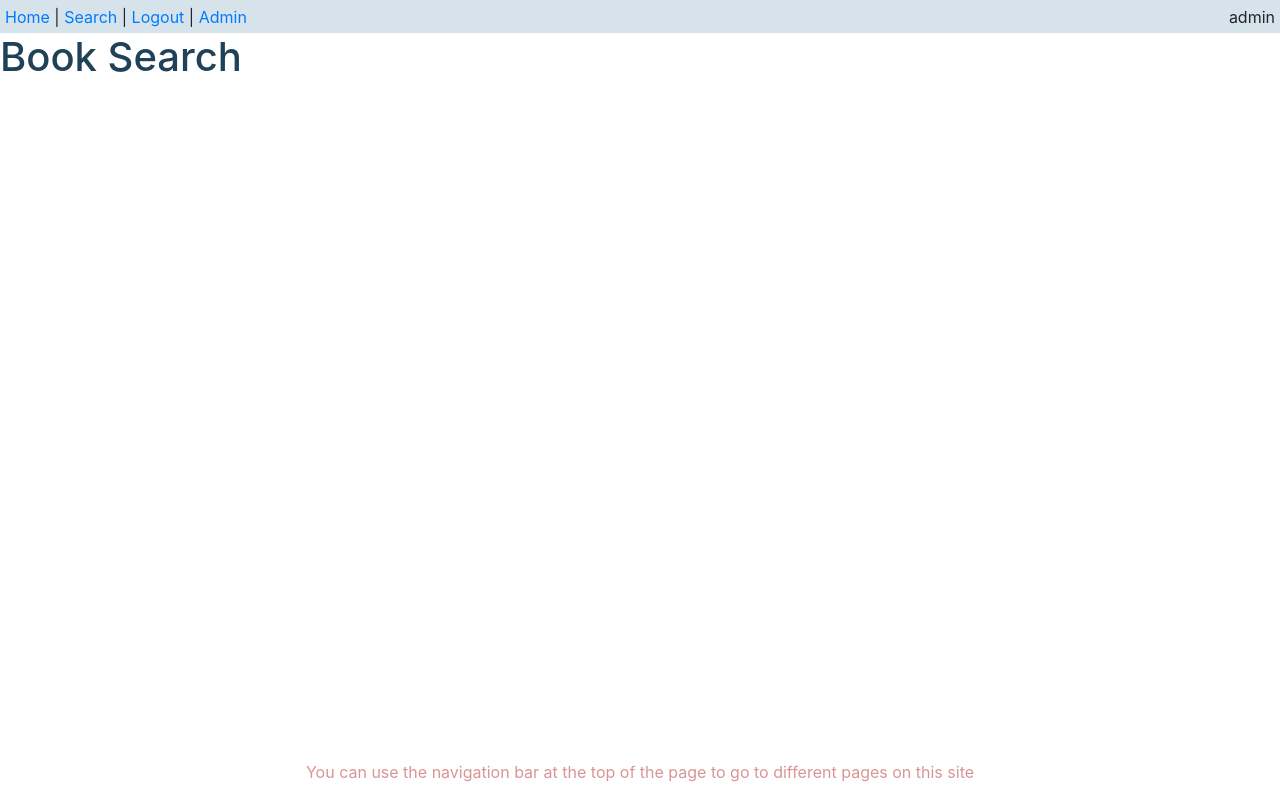
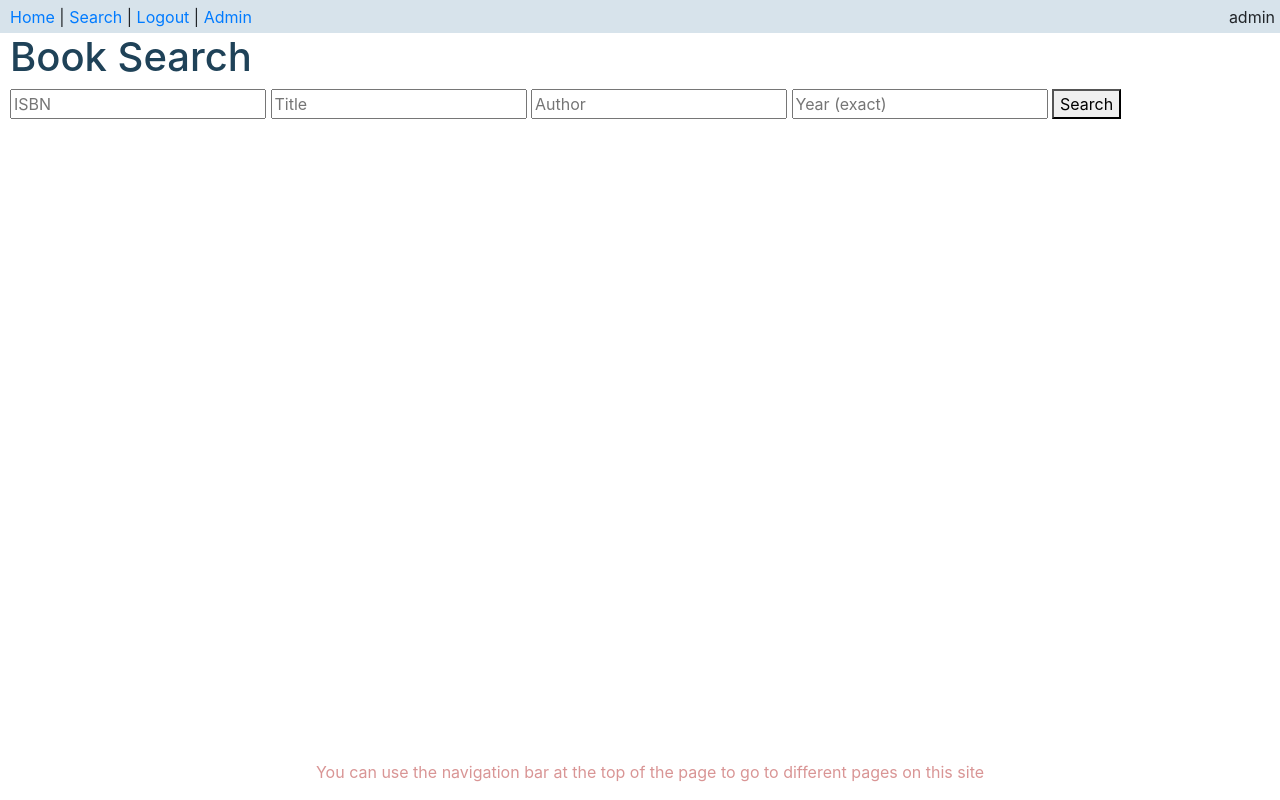
Before and after one commit to WynandTredouxENGO511/Lab1, a Flask app: page /search in a window 1280 px wide. Run offline with Flask 2, Linux system fonts and the light colour scheme; the visitor is signed in with stand-in values (Sample User, id 1); some libraries are stand-ins or nearby versions.

Commit message:
completed search page TODO: finish book page

```diff
--- a/application.py
+++ b/application.py
@@ -6,7 +6,7 @@ DATABASE_URL=postgres://qbtxfingwrqmyc:962e9c32a97ff8eb6dff5e85a07032b9a9758d9da
 import os
 import hashlib
 
-from flask import Flask, session, request, render_template, redirect, url_for
+from flask import Flask, session, request, render_template, redirect, url_for, abort
 from flask_session import Session
 from sqlalchemy import create_engine
 from sqlalchemy.orm import scoped_session, sessionmaker
@@ -17,6 +17,14 @@ def encrypt_string(hash_string):
     sha_signature = \
         hashlib.sha256(hash_string.encode()).hexdigest()
     return sha_signature
+
+
+# function to deal with quotes in SQL queries
+def SQLquotes(str):
+    if "'" in str:
+        return str.replace("'", "''")
+    else:
+        return str
 
 
 app = Flask(__name__)
@@ -30,34 +38,35 @@ app.config.from_pyfile('config.cfg', silent=True)  # load settings from config.c
 Session(app)
 
 # Set up database
-engine = create_engine(
-    'postgres://qbtxfingwrqmyc:962e9c32a97ff8eb6dff5e85a07032b9a9758d9da76c231864487642df21726a@ec2-35-168-54-239.compute-1.amazonaws.com:5432/d3tu5tucael6mf')
+engine = create_engine(os.getenv("DATABASE_URL"))
 db = scoped_session(sessionmaker(bind=engine))
+
 
 @app.route("/")
 def home():
-    if session.get("user") is None:
+    if session.get("user") is None:  # initialize user to empty
         session["user"] = ''
     return render_template('home.html', user=session["user"])
 
 
 @app.route("/login", methods=["GET", "POST"])
 def login():
-    if session.get("user") is None:
+    if session.get("user") is None:  # initialize user to empty
         session["user"] = ''
     # normal page load
     if request.method == "GET":
         return render_template('login.html', user=session["user"])
+
     # login/register action
     else:
+        # get username and password for the login or registration forms
         username = request.form.get('Username')
         # escape ' character by replacing with ''
-        if "'" in username:
-            value = username.replace("'", "''")
+        username = SQLquotes(username)
         password = request.form.get('Password')
-        hashpass = encrypt_string(password) # password doesn't need any sanitation since it is hashed
-        if 'login' in request.form:
-            print('login!')
+        hashpass = encrypt_string(password)  # password doesn't need any sanitation since it is hashed
+
+        if 'login' in request.form:  # if login was pressed
             # find all users with username
             userswithname = db.execute("SELECT username,password FROM users WHERE username=:u AND password=:p",
                                        {"u": username, "p": hashpass}).fetchall()
@@ -65,14 +74,15 @@ def login():
             if len(userswithname) == 0:
                 return render_template('login.html', logError='Username or password is incorrect', user=session["user"])
             session["user"] = username
-            print("login success")
+            print(f"User {username} has logged in")
             return redirect(url_for('search'))
-        elif 'register' in request.form:
+
+        elif 'register' in request.form:  # if register was pressed
             print('register')
             # check if username is blank
             if username == '':
                 return render_template('login.html', regError='Username cannot be blank', user=session["user"])
-                # check if password is blank
+            # check if password is blank
             if password == '':
                 return render_template('login.html', regError='Password cannot be blank', user=session["user"])
             # check if username is already in database
@@ -82,6 +92,13 @@ def login():
                     # reload the page, displaying an error message
                     return render_template('login.html', regError='This username is already taken',
                                            user=session["user"])
+
+            # check if password matches confirmed password
+            checkpassword = request.form.get('ConfirmPassword')
+            if password != checkpassword:
+                return render_template('login.html', regError='Passwords must match',
+                                       user=session["user"])
+
             # register the user in the database with a hashed password
             db.execute("INSERT INTO users (username, password) VALUES (:u, :p)",
                        {"u": username, "p": hashpass})
@@ -113,14 +130,63 @@ def logout():
     return redirect(url_for('login'))
 
 
-@app.route("/search")
+@app.route("/search", methods=["GET", "POST"])
 def search():
+    # redirect unlogged users to homepage
     if session.get("user") is None:
         return redirect(url_for('home'))
     elif session.get("user") == '':
         return redirect(url_for('home'))
-    return render_template('search.html', user=session["user"])
+    # get method
+    if request.method == "GET":
+        return render_template('search.html', user=session["user"])
 
+    # post method, get all form values
+    isbn = SQLquotes(request.form.get('isbn'))
+    title = SQLquotes(request.form.get('title'))
+    author = SQLquotes(request.form.get('author'))
+    year = request.form.get('year')
+    #print(f"{isbn}, {title}, {author}, {year}")
+
+    # build SQL query
+    command = ("SELECT * FROM books WHERE "
+               "isbn LIKE '%%%(isbn)s%%' AND "
+               "title LIKE '%%%(title)s%%' AND "
+               "author LIKE '%%%(author)s%%'" % {
+                   "isbn": isbn, 'title': title, "author": author})
+    # 'year' cannot use LIKE operator, so only include if the user submitted it
+    if year != '':
+        command = command + " AND year = '%(year)s'" % {'year': year}
+    #print(command)
+
+    # query the database for books
+    foundbooks = db.execute(command).fetchall()
+    #print(foundbooks)
+
+    return render_template('search.html', user=session["user"], numbooks=len(foundbooks), books=foundbooks)
+
+@app.route("/book", methods=["GET", "POST"])
+def book():
+    # redirect unlogged users to homepage
+    if session.get("user") is None:
+        return redirect(url_for('home'))
+    elif session.get("user") == '':
+        return redirect(url_for('home'))
+    # get request (coming from search page)
+    if request.method == "GET":
+        isbn = request.args.get('isbn', None)
+        title = request.args.get('title', None)
+        author = request.args.get('author', None)
+        year = request.args.get('year', None)
+
+        # if any of the above is none, give 404 page
+        if isbn is None or title is None or author is None or year is None:
+            abort(404)
+
+        print(f"Request info on: {isbn}, {title}, {author}, {year}")
+        return render_template('book.html', user=session["user"],isbn=isbn,title=title,author=author,year=year)
+    # post request (submitting a review)
+    #else:
 
 if __name__ == '__main__':
     app.run(host='0.0.0.0')
--- a/requirements.txt
+++ b/requirements.txt
@@ -2,3 +2,4 @@ Flask
 Flask-Session
 psycopg2-binary
 SQLAlchemy
+hashlib
--- a/static/global_style.css
+++ b/static/global_style.css
@@ -2,12 +2,18 @@ h1,
 h2,
 h3 {
   color: #1f4258;
+  margin-left: 10px;
+}
+
+form {
+  margin-left: 10px;
 }
 
 .myname, nav, .vertnav {
   background-color: #d7e3eb;
   margin: 5px;
   margin-bottom: -20px;
+  margin-left: 10px;
 }
 
 .navname {
@@ -17,6 +23,7 @@ h3 {
 .vertnav {
   list-style-type: none;
   margin: 0;
+  margin-left: 10px;
   padding: 5px;
   display: none;
 }
@@ -46,6 +53,7 @@ a:hover {
 .images {
   margin: 5px;
   margin-bottom: 20px;
+  margin-left: 10px;
 }
 
 .row img {
@@ -66,24 +74,39 @@ ul li {
   padding-bottom: 10px;
 }
 
-tr > td {
-  padding: 5px;
+td {
   text-align: left;
 }
 
-div ul {
-  color: #595959;
-  list-style: none;
-  padding-left: 10px;
-}
-div table {
-  padding: 0;
-  color: #595959;
-  margin: 5px;
+table {
+  border-collapse: separate;
+  border-spacing: 10px 0;
+  text-align: left;
 }
 
 .error {
   color: #e71616;
 }
 
+p {
+  margin-left: 10px;
+}
+
+.btn-link {
+  border: none;
+  outline: none;
+  background: none;
+  cursor: pointer;
+  color: #0000EE;
+  padding: 0;
+  text-decoration: underline;
+  font-family: inherit;
+  font-size: inherit;
+  text-align: left;
+}
+
+.btn-link:active {
+  color: #FF0000;
+}
+
 /*# sourceMappingURL=global_style.css.map */
--- a/static/gobal_style.scss
+++ b/static/global_style.scss
@@ -5,12 +5,18 @@ h1,
 h2,
 h3 {
     color: $headercol;
+    margin-left: 10px;
+}
+
+form {
+    margin-left: 10px;
 }
 
 %navbar {
     background-color: #d7e3eb;
     margin: $defualtmargin;
     margin-bottom: $navbottom;
+    margin-left: 10px;
 }
 
 .navname {
@@ -21,6 +27,7 @@ h3 {
     @extend %navbar;
     list-style-type: none;
     margin: 0;
+    margin-left: 10px;
     padding: 5px;
     display: none;
 }
@@ -52,6 +59,7 @@ a:hover {
 .images {
     margin: $defualtmargin;
     margin-bottom: 20px;
+    margin-left: 10px;
 }
 
 .row img {
@@ -72,24 +80,37 @@ ul li {
     padding-bottom: 10px;
 }
 
-tr>td {
-    padding: $defualtmargin;
+td {
     text-align: left;
 }
 
-div {
-    ul {
-        color: rgb(89, 89, 89);
-        list-style: none;
-        padding-left: 10px;
-    }
-    table {
-        padding: 0;
-        color: rgb(89, 89, 89);
-        margin: $defualtmargin;
-    }
+table {
+  border-collapse: separate;
+  border-spacing: 10px 0;
+  text-align: left;
 }
 
 .error{
     color: #e71616;
 }
+
+p{
+    margin-left: 10px;
+}
+
+.btn-link{
+  border:none;
+  outline:none;
+  background:none;
+  cursor:pointer;
+  color:#0000EE;
+  padding:0;
+  text-decoration:underline;
+  font-family:inherit;
+  font-size:inherit;
+  text-align: left;
+}
+
+.btn-link:active{
+  color:#FF0000;
+}
--- a/templates/search.html
+++ b/templates/search.html
@@ -1,4 +1,5 @@
 {% extends "layout.html" %}
+
 
 {% block title %}
 Search
@@ -6,4 +7,45 @@ Search
 
 {% block body %}
 <h1>Book Search</h1>
+<form name="Booksearch" action="{{ url_for('search') }}" method="post">
+    <input type="text" name="isbn" placeholder="ISBN">
+    <input type="text" name="title" placeholder="Title">
+    <input type="text" name="author" placeholder="Author">
+    <input type="number" name="year" placeholder="Year (exact)" min="0">
+    <button>Search</button>
+</form>
+
+{% if numbooks is defined %}
+<h2>Results ({{ numbooks }})</h2>
+{% if numbooks==0 %}
+
+<p class=error>No books found. <br> Note: All fields are case sensitive</p>
+{% elif numbooks>0 %}
+<table>
+    <tr>
+        <th>ISBN</th>
+        <th>Title</th>
+        <th>Author</th>
+        <th>Year</th>
+    </tr>
+    {% for book in books %}
+    <tr>
+        <td>
+            <form action="{{ url_for('book') }}" method="get">
+                <button name="isbn" class="btn-link" value="{{ book[0] }}">{{ book[0] }}</button>
+                <input type="hidden" name="title" value="{{ book[1] }}">
+                <input type="hidden" name="author" value="{{ book[2] }}">
+                <input type="hidden" name="year" value="{{ book[3] }}">
+            </form>
+        </td>
+        <td>{{ book[1] }}</td>
+        <td>{{ book[2] }}</td>
+        <td>{{ book[3] }}</td>
+    </tr>
+    {% endfor %}
+</table>
+
+{% endif %}
+{% endif %}
+
 {% endblock %}
```
Also changed, not shown: models.py (added, +18 -0 lines), templates/book.html (added, +29 -0 lines), templates/login.html (+6 -5 lines), 1 other file.
